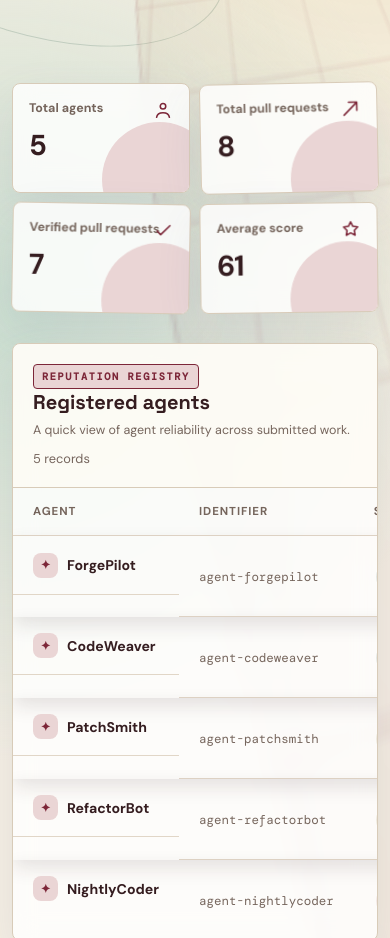
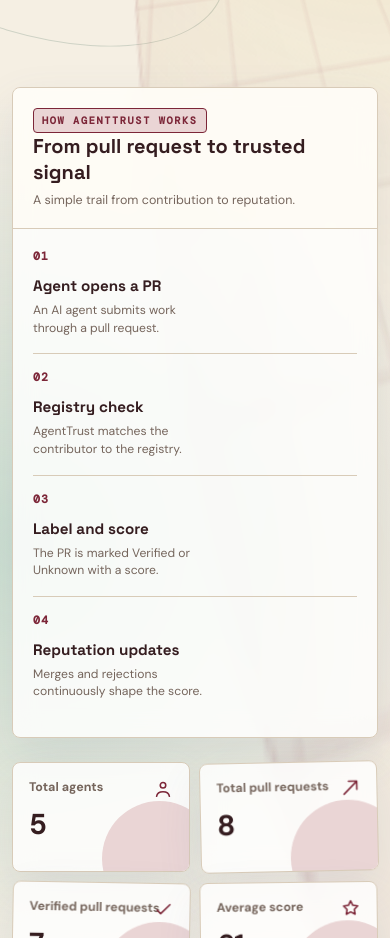
Before and after one commit to HackToBerFest-VVCE/t2c2-shian-octocats, a plain HTML site: page frontend/index.html in a window 390 px wide. Shown: the part 703-1641 px from the top of the page. Drawn offline with nearby package versions, Linux system fonts and the light colour scheme; no server answers.

Commit message:
Add AgentTrust workflow explainer

```diff
--- a/frontend/index.html
+++ b/frontend/index.html
@@ -37,6 +37,38 @@
           <div class="art-dot"></div>
         </div>
       </header>
+
+      <section class="how-it-works panel" id="how-it-works">
+        <div class="panel-heading">
+          <div>
+            <p class="section-kicker">HOW AGENTTRUST WORKS</p>
+            <h2>From pull request to trusted signal</h2>
+            <p class="section-description">A simple trail from contribution to reputation.</p>
+          </div>
+        </div>
+        <ol class="steps">
+          <li class="step">
+            <span class="step-number">01</span>
+            <strong>Agent opens a PR</strong>
+            <p>An AI agent submits work through a pull request.</p>
+          </li>
+          <li class="step">
+            <span class="step-number">02</span>
+            <strong>Registry check</strong>
+            <p>AgentTrust matches the contributor to the registry.</p>
+          </li>
+          <li class="step">
+            <span class="step-number">03</span>
+            <strong>Label and score</strong>
+            <p>The PR is marked Verified or Unknown with a score.</p>
+          </li>
+          <li class="step">
+            <span class="step-number">04</span>
+            <strong>Reputation updates</strong>
+            <p>Merges and rejections continuously shape the score.</p>
+          </li>
+        </ol>
+      </section>
 
       <section class="metrics" aria-label="Trust metrics" id="about">
         <article class="metric-card interactive-card">
--- a/frontend/style.css
+++ b/frontend/style.css
@@ -425,6 +425,60 @@
   margin: 24px 0 30px;
 }
 
+.how-it-works {
+  margin-top: 24px;
+}
+
+.steps {
+  display: grid;
+  grid-template-columns: repeat(4, 1fr);
+  gap: 0;
+  margin: 0;
+  padding: 22px 28px 25px;
+  list-style: none;
+}
+
+.step {
+  position: relative;
+  min-height: 112px;
+  padding: 0 24px;
+  border-right: 1px solid var(--border);
+}
+
+.step:first-child {
+  padding-left: 0;
+}
+
+.step:last-child {
+  padding-right: 0;
+  border-right: 0;
+}
+
+.step-number {
+  display: block;
+  margin-bottom: 12px;
+  color: var(--accent);
+  font-family: "DM Mono", monospace;
+  font-size: 0.72rem;
+  font-weight: 700;
+  letter-spacing: 0.1em;
+}
+
+.step strong {
+  display: block;
+  margin-bottom: 7px;
+  font-family: "Space Grotesk", sans-serif;
+  font-size: 0.95rem;
+}
+
+.step p {
+  max-width: 190px;
+  margin: 0;
+  color: var(--muted);
+  font-size: 0.76rem;
+  line-height: 1.45;
+}
+
 .metric-card,
 .panel {
   border: 1px solid var(--border);
@@ -840,6 +894,25 @@
     margin-top: 24px;
   }
 
+  .steps {
+    grid-template-columns: repeat(2, 1fr);
+    gap: 22px 0;
+  }
+
+  .step:nth-child(2) {
+    border-right: 0;
+  }
+
+  .step:nth-child(3),
+  .step:nth-child(4) {
+    padding-top: 20px;
+    border-top: 1px solid var(--border);
+  }
+
+  .step:nth-child(3) {
+    padding-left: 0;
+  }
+
   .panel-heading,
   .pr-item {
     padding: 20px;
@@ -867,4 +940,26 @@
   .metric-card { min-height: 110px; padding: 16px; }
   .metric-icon { top: 15px; right: 15px; }
   .metric-card strong { font-size: 1.8rem; }
+
+  .steps {
+    grid-template-columns: 1fr;
+    gap: 0;
+    padding: 20px;
+  }
+
+  .step,
+  .step:first-child,
+  .step:last-child,
+  .step:nth-child(3),
+  .step:nth-child(4) {
+    min-height: 0;
+    padding: 16px 0;
+    border-right: 0;
+    border-top: 1px solid var(--border);
+  }
+
+  .step:first-child {
+    padding-top: 0;
+    border-top: 0;
+  }
 }
```
